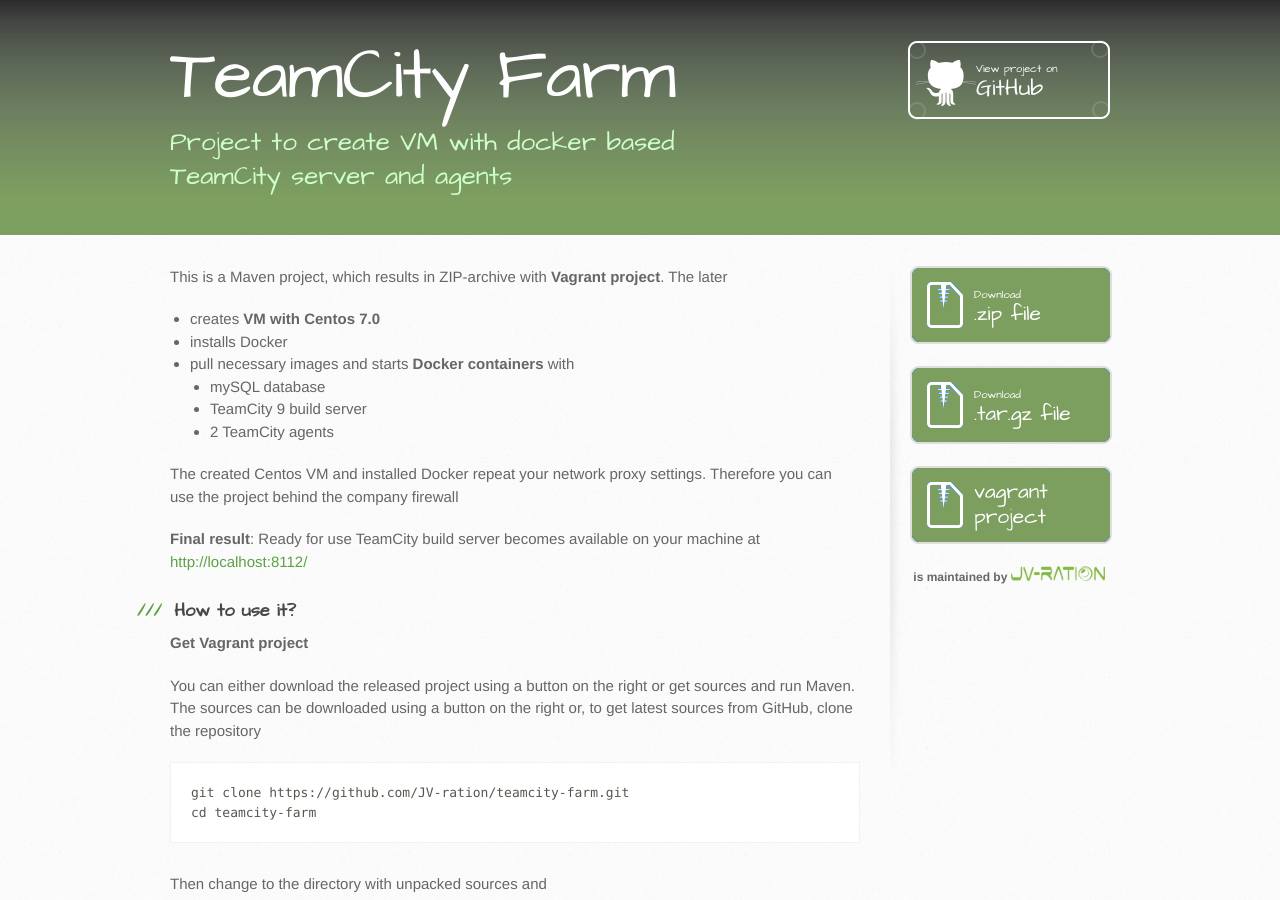
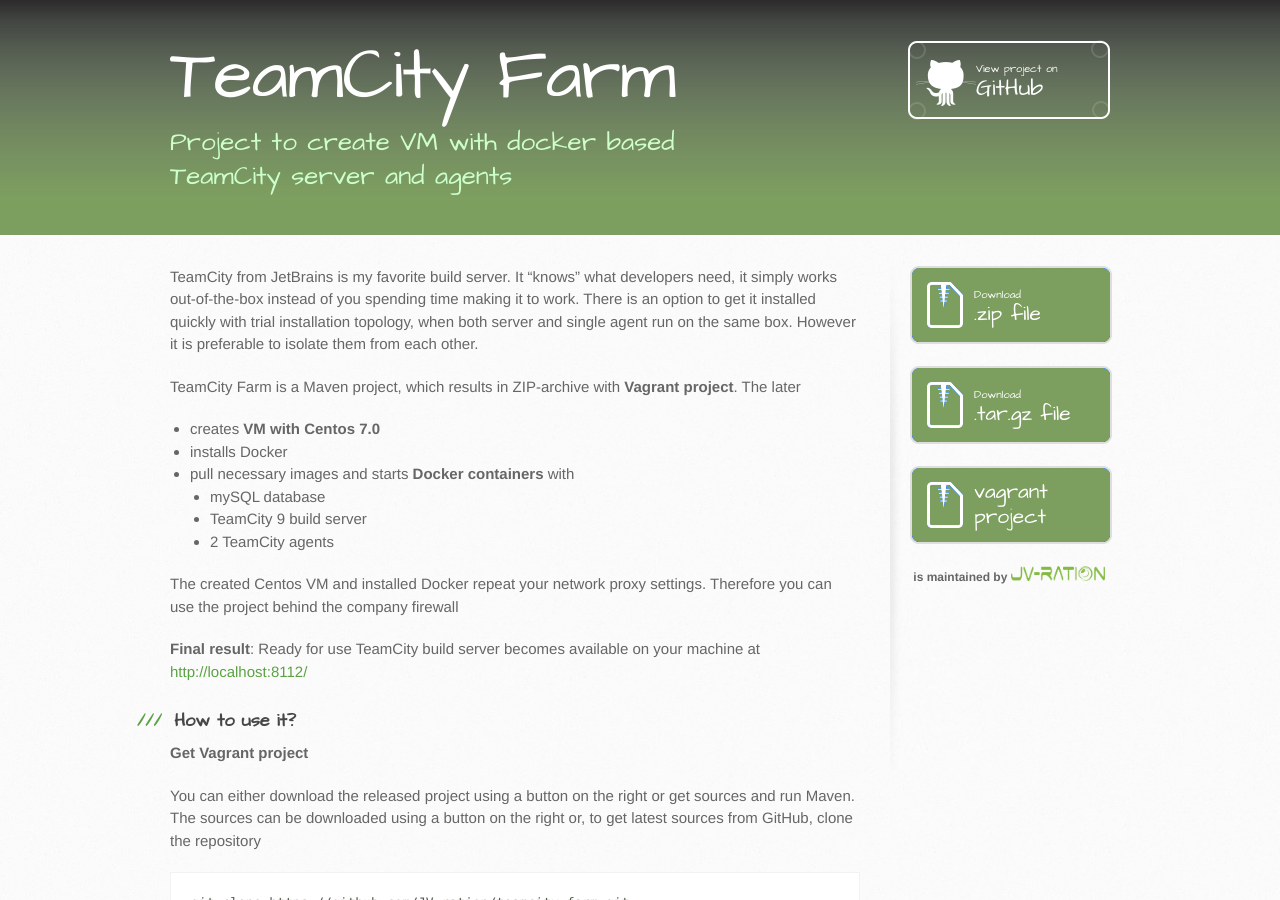
Before and after one commit to JV-ration/teamcity-farm, a Jekyll site: the page built from index.html, in a window 1280 px wide and 900 px high. Built offline with Jekyll 4.4.1, drawn with Linux system fonts in a browser that asks for light colours; Markdown is read by kramdown in place of the engine named in the settings.

Commit message:
Update index.html

```diff
--- a/index.html
+++ b/index.html
@@ -3,8 +3,11 @@
 title: TeamCity Farm
 tagline: Project to create VM with docker based TeamCity server and agents
 ---
-
-<p>This is a Maven project, which results in ZIP-archive with <strong>Vagrant project</strong>.
+<p>TeamCity from JetBrains is my favorite build server. It “knows” what developers need, it simply works
+out-of-the-box instead of you spending time making it to work. There is an option to get it installed quickly with
+trial installation topology, when both server and single agent run on the same box. However it is preferable to
+isolate them from each other.</p>
+<p>TeamCity Farm is a Maven project, which results in ZIP-archive with <strong>Vagrant project</strong>.
 The later</p>
 
 <ul>
```
